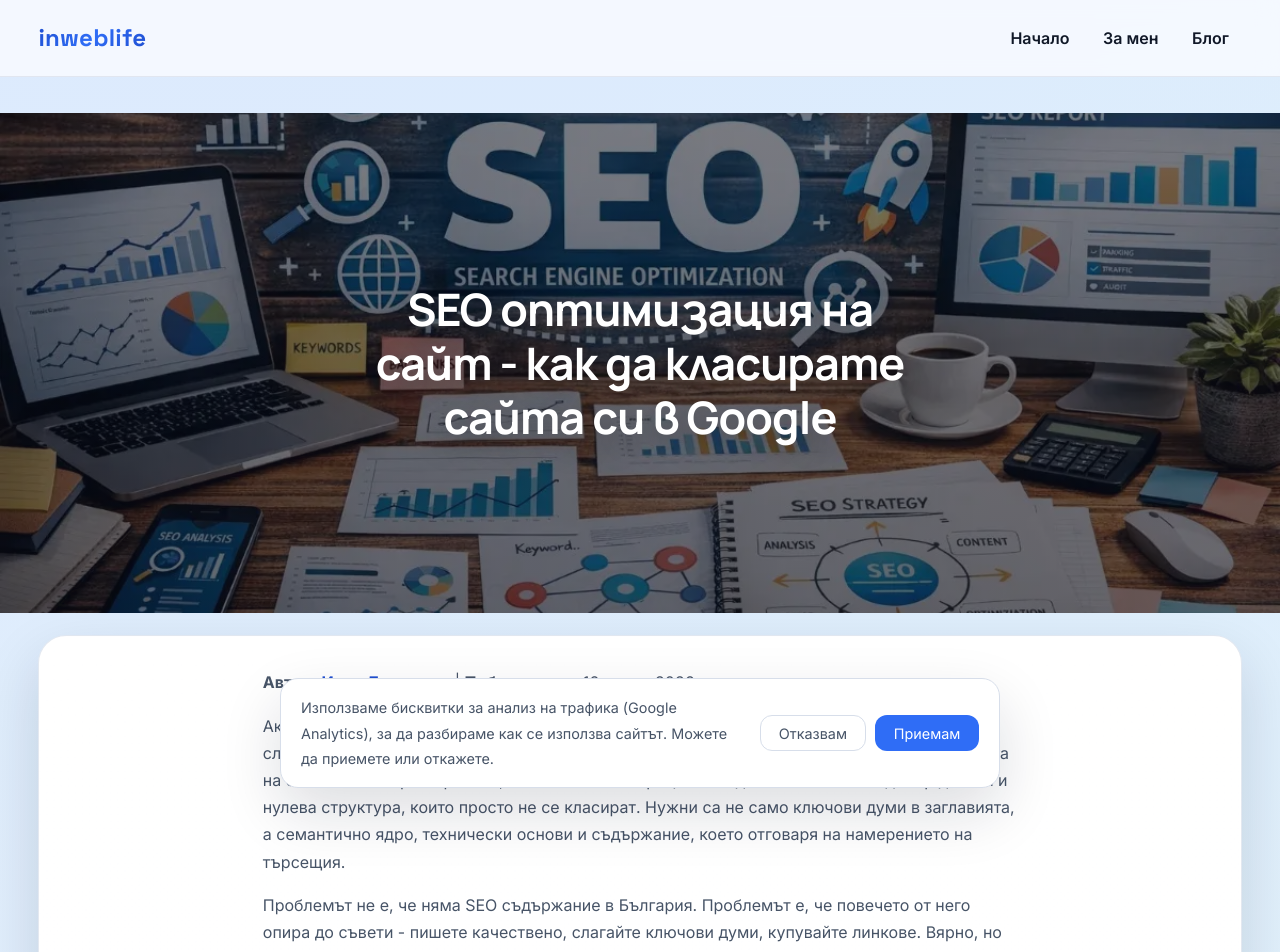
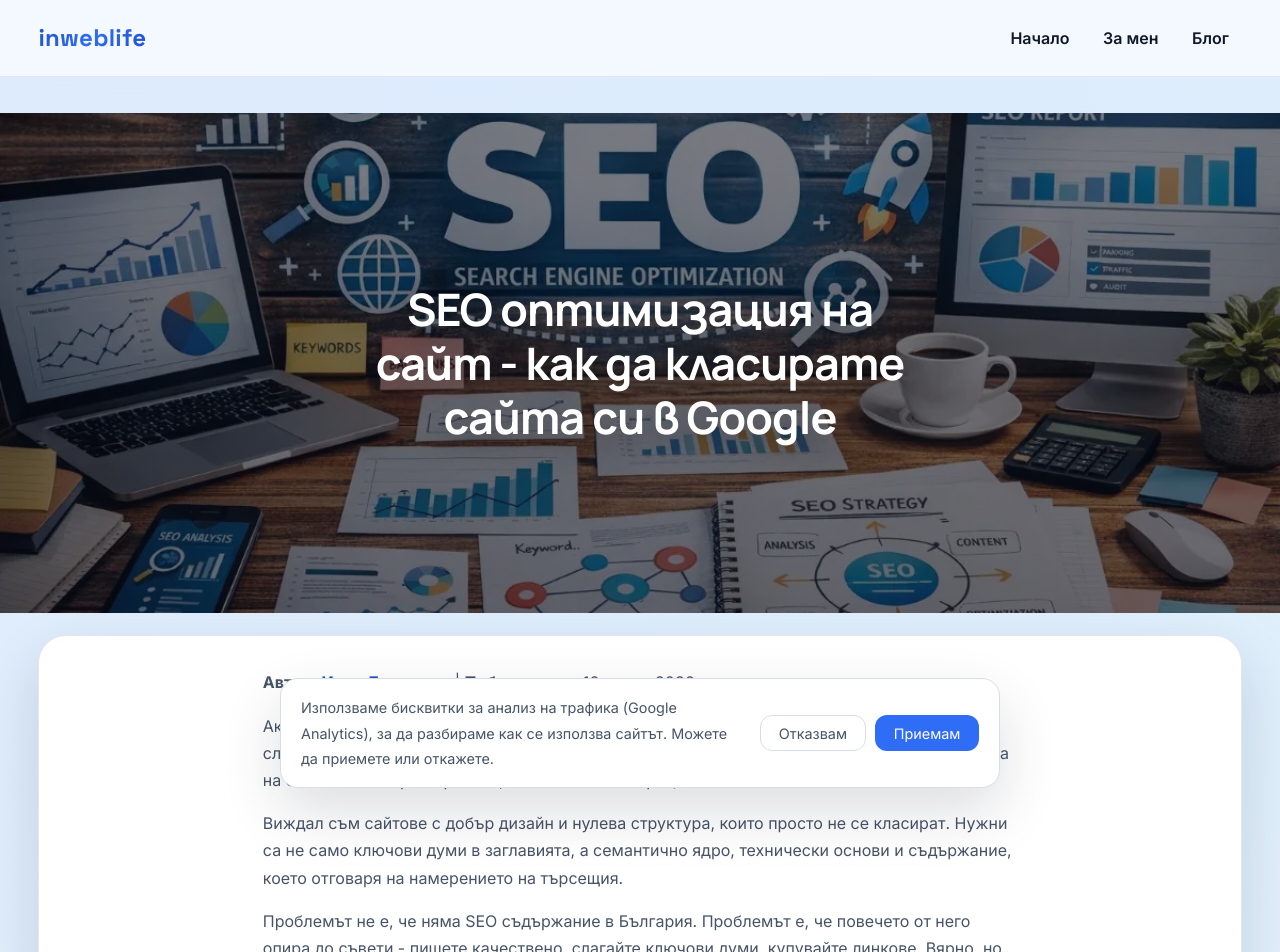
Before and after one commit to inweblife/inweblife, a Next.js app: page /seo-optimizaciya-na-ueb-sait in a window 1280 px wide. Shown: the top 952 px of the page. Built offline with nearby package versions, Linux system fonts and the light colour scheme; no server answers.

Commit message:
Update seo-optimizaciya-na-ueb-sait.js

```diff
--- a/pages/seo-optimizaciya-na-ueb-sait.js
+++ b/pages/seo-optimizaciya-na-ueb-sait.js
@@ -103,10 +103,13 @@ const SeoOptimizaciya = () => {
             </p>
             <p>
               Ако сайтът ви не носи клиенти от Google, проблемът почти никога не е в дизайна.
-              В 9 от 10 случая е в SEO оптимизацията на сайт - или по-точно, в липсата на стратегия. Оптимизацията на сайт не е набор от трикове, а систематичен процес.
+              В 9 от 10 случая е в SEO оптимизацията на сайт - или по-точно, в липсата на
+              стратегия. Оптимизацията на сайт не е набор от трикове, а систематичен процес.
+            </p>
+            <p>
               Виждал съм сайтове с добър дизайн и нулева структура, които просто не се
-              класират. Нужни са не само ключови думи в заглавията, а семантично ядро, технически основи и
-              съдържание, което отговаря на намерението на търсещия.
+              класират. Нужни са не само ключови думи в заглавията, а семантично ядро,
+              технически основи и съдържание, което отговаря на намерението на търсещия.
             </p>
             <p>
               Проблемът не е, че няма SEO съдържание в България. Проблемът е, че повечето от
```
